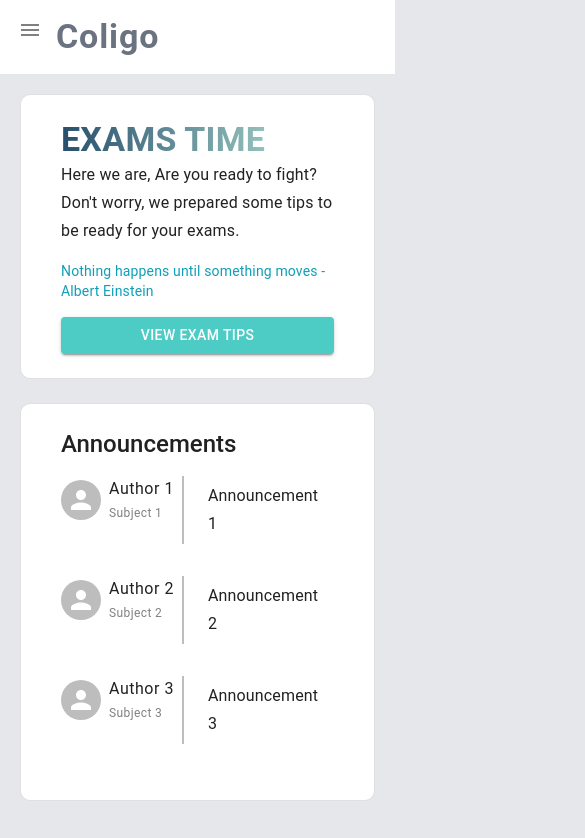
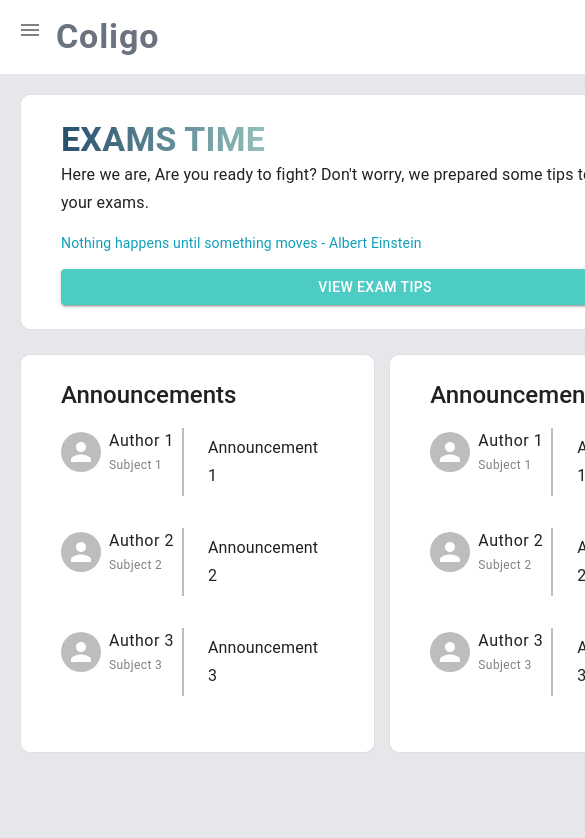
Before and after one commit to Pog-Frog/Coligo, a React (Vite) app in the folder frontend/: page / in a window 390 px wide. Both pictures are taken after typing "Sample", "Sample123" into the empty fields and a click on the button "LOGIN". Shown: the top 838 px of the page, 585 px wide, since content can reach past the window. Built offline with nearby package versions, Linux system fonts and the light colour scheme.

Commit message:
Refactor dashboard layout to improve responsiveness

```diff
--- a/frontend/src/pages/dashboard.tsx
+++ b/frontend/src/pages/dashboard.tsx
@@ -36,14 +36,22 @@ const Dashboard = () => {
                     marginTop: "1.5rem !important",
                     display: "flex",
                     flexDirection: { sm: "column", md: "row" },
-                    flexWrap: "wrap",
-                    gap: "1rem",
+                    gap: "2%",
+                    flexWrap: { sm: "nowrap", md: "wrap" },
                 }}
             >
-                <AnnouncementsList
-                    loading={announcementsLoading}
-                    announcements={announcements!}
-                />
+                <Box width={{ sm: "100%", md: "60%" }}>
+                    <AnnouncementsList
+                        loading={announcementsLoading}
+                        announcements={announcements!}
+                    />
+                </Box>
+                <Box width={{ sm: "100%", md: "38%" }}>
+                    <AnnouncementsList
+                        loading={announcementsLoading}
+                        announcements={announcements!}
+                    />
+                </Box>
 
             </Box>
         </>
```
